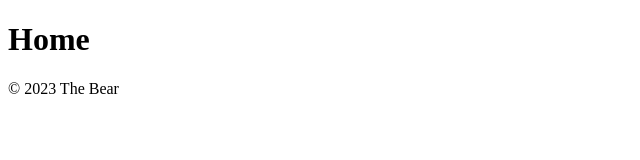
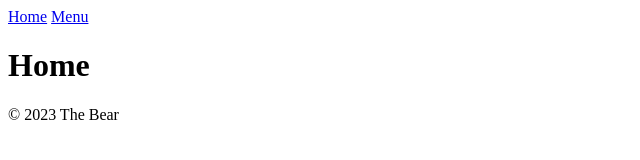
Before and after one commit to craigmckeachie/thebear, a plain HTML site: page index.html in a window 1280 px wide. Shown: the whole page, without its empty margins (0-640 px from the left). Drawn offline with Linux system fonts and the light colour scheme.

Commit message:
fix: navigation add

```diff
--- a/index.html
+++ b/index.html
@@ -6,7 +6,12 @@
     <title>Home</title>
   </head>
   <body>
-    <header></header>
+    <header>
+      <nav>
+        <a href="index.html">Home</a>
+        <a href="menu.html">Menu</a>
+      </nav>
+    </header>
     <main>
       <h1>Home</h1>
     </main>
```
Also changed, not shown: menu.html (+7 -2 lines).
